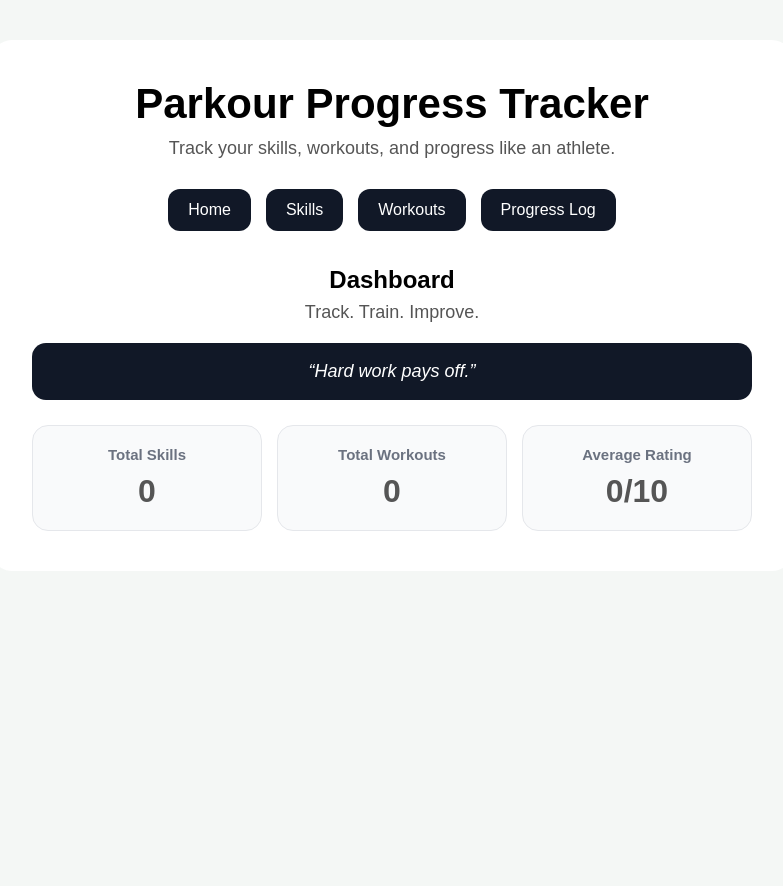
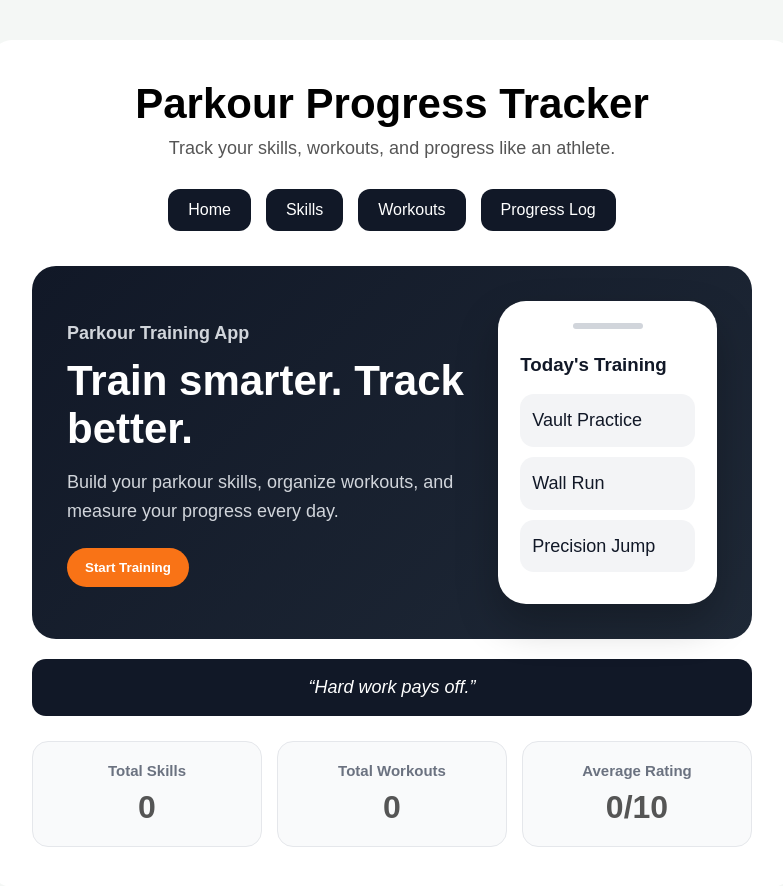
Before and after one commit to YoussefDalil24/parkour-progress-tracker, a React (Vite) app: page / in a window 1280 px wide. Shown: the top 886 px of the page, without its empty margins (248-1031 px from the left). Before the commit the page ends 800 px from the top, so only its background shows below. Built offline with nearby package versions, Linux system fonts and the light colour scheme.

Commit message:
Add skill search feature

```diff
--- a/src/App.css
+++ b/src/App.css
@@ -58,7 +58,7 @@ body {
   align-items: center;
   justify-content: space-between;
   background: #f9fafb;
-  padding: 12px 16px;
+  padding: 16px;
   border-radius: 12px;
   margin-bottom: 12px;
   border: 1px solid #e5e7eb;
@@ -155,3 +155,115 @@ body {
 .mastered {
   background: #dcfce7;
 }
+
+.edit-btn {
+  background: none;
+  border: none;
+  cursor: pointer;
+  font-size: 18px;
+  margin-right: 8px;
+}
+
+.category-badge {
+  display: inline-block;
+  margin-top: 5px;
+  padding: 4px 10px;
+  border-radius: 999px;
+  background: #dbeafe;
+  color: #1e40af;
+  font-size: 12px;
+  font-weight: 600;
+}
+
+.skills-banner {
+  margin-top: 20px;
+  background: linear-gradient(135deg, #111827, #374151);
+  color: white;
+  padding: 24px;
+  border-radius: 18px;
+  display: flex;
+  align-items: center;
+  justify-content: space-between;
+  text-align: left;
+}
+
+.skills-banner h3 {
+  font-size: 24px;
+  margin-bottom: 8px;
+}
+
+.skills-banner p {
+  color: #d1d5db;
+}
+
+.banner-icon {
+  font-size: 48px;
+}
+
+.landing-hero {
+  display: grid;
+  grid-template-columns: 1.3fr 0.7fr;
+  gap: 25px;
+  align-items: center;
+  text-align: left;
+  background: linear-gradient(135deg, #111827, #1f2937);
+  color: white;
+  padding: 35px;
+  border-radius: 24px;
+}
+
+.eyebrow {
+  color: #f97316;
+  font-weight: bold;
+  margin-bottom: 10px;
+}
+
+.landing-hero h2 {
+  font-size: 42px;
+  margin-bottom: 15px;
+}
+
+.landing-hero p {
+  color: #d1d5db;
+  line-height: 1.6;
+}
+
+.hero-btn {
+  margin-top: 22px;
+  padding: 12px 18px;
+  border: none;
+  border-radius: 999px;
+  background: #f97316;
+  color: white;
+  font-weight: bold;
+  cursor: pointer;
+}
+
+.phone-preview {
+  background: white;
+  color: #111827;
+  padding: 22px;
+  border-radius: 28px;
+  min-height: 260px;
+  box-shadow: 0 20px 40px rgba(0, 0, 0, 0.25);
+}
+
+.phone-header {
+  width: 70px;
+  height: 6px;
+  background: #d1d5db;
+  border-radius: 999px;
+  margin: 0 auto 25px;
+}
+
+.phone-preview h3 {
+  margin-bottom: 18px;
+}
+
+.phone-preview p {
+  background: #f3f4f6;
+  color: #111827;
+  padding: 12px;
+  border-radius: 14px;
+  margin-bottom: 10px;
+}
--- a/src/pages/Home.jsx
+++ b/src/pages/Home.jsx
@@ -1,11 +1,27 @@
 function Home({ totalSkills, totalWorkouts, averageRating }) {
   return (
     <div>
-      <h2>Dashboard</h2>
-      <p className="subtitle">Track. Train. Improve.</p>
-      <div className="quote-box">
-        “Hard work pays off.”
-         </div>
+      <section className="landing-hero">
+        <div>
+          <p className="eyebrow">Parkour Training App</p>
+          <h2>Train smarter. Track better.</h2>
+          <p>
+            Build your parkour skills, organize workouts, and measure your
+            progress every day.
+          </p>
+          <button className="hero-btn">Start Training</button>
+        </div>
+
+        <div className="phone-preview">
+          <div className="phone-header"></div>
+          <h3>Today&apos;s Training</h3>
+          <p>Vault Practice</p>
+          <p>Wall Run</p>
+          <p>Precision Jump</p>
+        </div>
+      </section>
+
+      <div className="quote-box">“Hard work pays off.”</div>
 
       <div className="dashboard-grid">
         <div className="stat-card">
--- a/src/pages/Skills.jsx
+++ b/src/pages/Skills.jsx
@@ -17,6 +17,10 @@ function Skills() {
 
   const [newSkill, setNewSkill] = useState('')
   const [searchTerm, setSearchTerm] = useState('')
+  const [editingIndex, setEditingIndex] = useState(null)
+  const [editValue, setEditValue] = useState('')
+  const [category, setCategory] = useState('Vault')
+  const [categoryFilter, setCategoryFilter] = useState('All')
   useEffect(() => {
   localStorage.setItem('skills', JSON.stringify(skills))
 }, [skills])
@@ -24,7 +28,14 @@ function Skills() {
   const addSkill = () => {
     if (newSkill.trim() === '') return
 
-    setSkills([...skills, { name: newSkill, status: 'Learning' }])
+    setSkills([
+  ...skills,
+  {
+    name: newSkill,
+    status: 'Learning',
+    category: category
+  }
+])
     setNewSkill('')
   }
 
@@ -33,9 +44,33 @@ function Skills() {
     setSkills(updatedSkills)
   }
 
+  const saveEdit = (index) => {
+  if (editValue.trim() === '') return
+
+  const updatedSkills = [...skills]
+
+  updatedSkills[index].name = editValue
+
+  setSkills(updatedSkills)
+
+  setEditingIndex(null)
+  setEditValue('')
+}
   return (
     <div>
       <h2>Skills Page</h2>
+      <p className="subtitle">
+  Organize your parkour skills by category, status, and progress.
+</p>
+
+<div className="skills-banner">
+  <div>
+    <h3>Train with purpose</h3>
+    <p>Track every vault, wall run, flip, and precision jump.</p>
+  </div>
+
+  <div className="banner-icon">🏃‍♂️</div>
+</div>
 
       <input
   type="text"
@@ -50,6 +85,23 @@ function Skills() {
     border: '1px solid #d1d5db'
   }}
 />
+<select
+  value={categoryFilter}
+  onChange={(e) => setCategoryFilter(e.target.value)}
+  style={{
+    marginTop: '10px',
+    padding: '10px',
+    borderRadius: '10px',
+    border: '1px solid #d1d5db'
+  }}
+>
+  <option>All</option>
+  <option>Vault</option>
+  <option>Flip</option>
+  <option>Wall</option>
+  <option>Precision</option>
+  <option>Balance</option>
+</select>
 
       <div style={{ marginTop: '20px' }}>
         <input
@@ -63,6 +115,16 @@ function Skills() {
             }
           }}
         />
+        <select
+  value={category}
+  onChange={(e) => setCategory(e.target.value)}
+>
+  <option>Vault</option>
+  <option>Flip</option>
+  <option>Wall</option>
+  <option>Precision</option>
+  <option>Balance</option>
+</select>
 
         <button onClick={addSkill} style={{ marginLeft: '10px' }}>
           Add
@@ -71,12 +133,39 @@ function Skills() {
 
       <div style={{ marginTop: '25px' }}>
         {skills
-  .filter((skill) =>
-    skill.name.toLowerCase().includes(searchTerm.toLowerCase())
-  )
+  .filter((skill) => {
+  const matchesSearch = skill.name
+    .toLowerCase()
+    .includes(searchTerm.toLowerCase())
+
+  const matchesCategory =
+    categoryFilter === 'All' ||
+    skill.category === categoryFilter
+
+  return matchesSearch && matchesCategory
+})
   .map((skill, index) => (
           <div key={index} className="skill-card">
-            <span>{skill.name}</span>
+            <>
+  {editingIndex === index ? (
+    <input
+      value={editValue}
+      onChange={(e) => setEditValue(e.target.value)}
+      onKeyDown={(e) => {
+        if (e.key === 'Enter') {
+          saveEdit(index)
+        }
+      }}
+    />
+  ) : (
+    <div>
+  <strong>{skill.name}</strong>
+  <div className="category-badge">
+  {skill.category || 'Uncategorized'}
+</div>
+</div>
+  )}
+</>
             <select
   value={skill.status}
   onChange={(e) => {
@@ -96,6 +185,15 @@ function Skills() {
   <option>Improving</option>
   <option>Mastered</option>
 </select>
+            <button
+                className="edit-btn"
+onClick={() => {
+    setEditingIndex(index)
+    setEditValue(skill.name)
+  }}
+>
+  ✏️
+</button>
             <button className="delete-btn" onClick={() => deleteSkill(index)}>
               ×
             </button>
```
